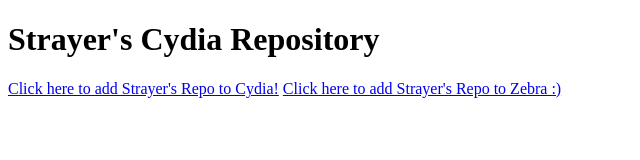
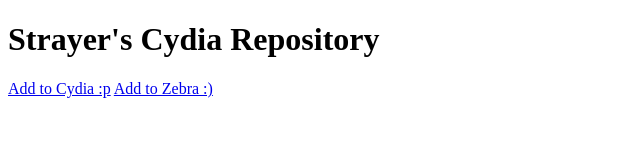
Before and after one commit to StrayerTheSlayer/strayertheslayer.github.io, a plain HTML site: page index.html in a window 1280 px wide. Shown: the whole page, without its empty margins (0-640 px from the left). Drawn offline with Linux system fonts and the light colour scheme.

Commit message:
rename links

```diff
--- a/index.html
+++ b/index.html
@@ -7,7 +7,8 @@
 </head>
 <body>
   <h1> Strayer's Cydia Repository </h1>
-  <a class="cydiaLink" href="cydia://url/https://cydia.saurik.com/api/share#?source=https://strayertheslayer.github.io"> Click here to add Strayer's Repo to Cydia!</a>
-  <a class="zebraLink" href="zbra://sources/add/https://strayertheslayer.github.io/">Click here to add Strayer's Repo to Zebra :)</a>
+  <a class="cydiaLink" href="cydia://url/https://cydia.saurik.com/api/share#?source=https://strayertheslayer.github.io"> Add to Cydia :p</a>
+
+  <a class="zebraLink" href="zbra://sources/add/https://strayertheslayer.github.io/">Add to Zebra :)</a>
 </body>
 </html>
```
